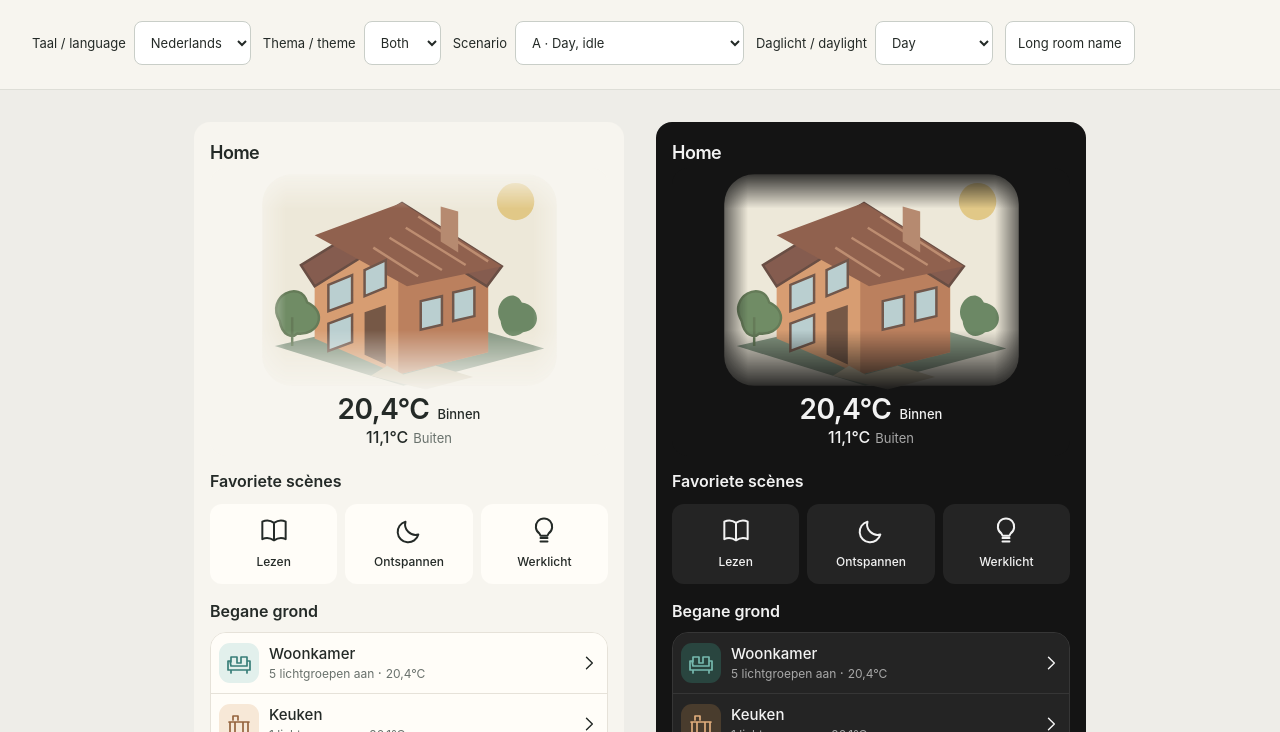
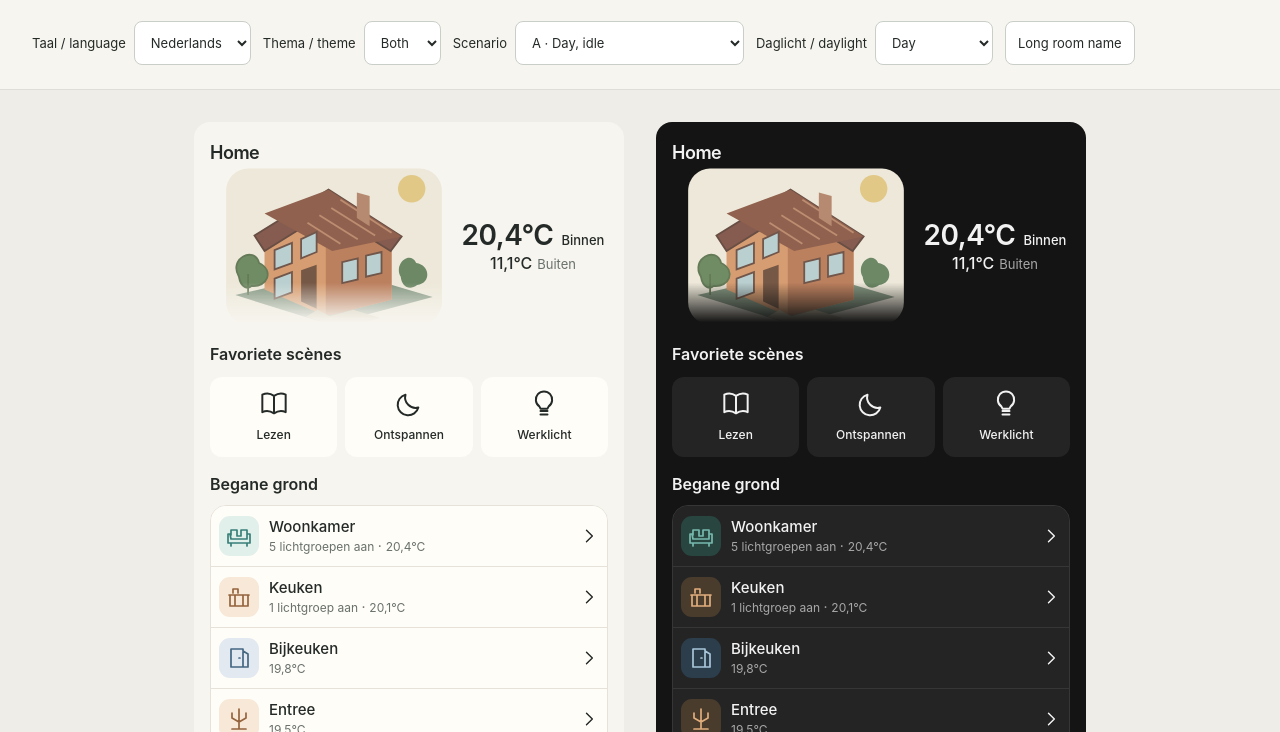
Before and after one commit to leonkielstra/ha-custom-dash, a website built with Vite: page preview/home.html in a window 1280 px wide. Shown: the part 68-800 px from the top of the page. Built offline with nearby package versions, Linux system fonts and the light colour scheme; no server answers.

Commit message:
Refine the full-width Home hero

```diff
--- a/preview/hero-images.ts
+++ b/preview/hero-images.ts
@@ -3,8 +3,10 @@ import { hero } from './home-fixtures';
 // Local household images stay outside the published library and tracked fixtures.
 export async function previewHero() {
   if (new URLSearchParams(location.search).has('fixtures')) return hero;
-  const image_day = '/local/ha-config/www/images/dashboard/home-day-v2.png';
-  const image_night = '/local/ha-config/www/images/dashboard/home-night-v2.png';
+  const image_day =
+    '/local/ha-config/www/images/dashboard/home-day-transparent-v2.png';
+  const image_night =
+    '/local/ha-config/www/images/dashboard/home-night-transparent-v2.png';
   try {
     const responses = await Promise.all(
       [image_day, image_night].map((url) => fetch(url, { method: 'HEAD' })),
--- a/preview/home-fixtures.ts
+++ b/preview/home-fixtures.ts
@@ -78,6 +78,7 @@ export const hero = {
   sun_entity: 'sun.sun',
   image_day: '/preview/assets/home-day.svg',
   image_night: '/preview/assets/home-night.svg',
+  full_bleed: true,
 };
 export const activities: ActivityConfig = {
   type: 'custom:home-activity-section-card',
--- a/preview/home.css
+++ b/preview/home.css
@@ -25,7 +25,7 @@
   display: grid;
   grid-template-columns: repeat(var(--columns), minmax(0, 1fr));
   gap: 12px 32px;
-  margin: 4px auto 0;
+  margin: 0 auto;
   max-width: 430px;
   align-items: start;
 }
@@ -78,7 +78,4 @@
     padding: 16px 12px;
     border-radius: 0;
   }
-  .home-summary > home-hero-card {
-    margin-inline: -12px;
-  }
 }
--- a/src/cards/home-hero.ts
+++ b/src/cards/home-hero.ts
@@ -11,10 +11,13 @@ export class HomeHeroCard extends BaseCard<HeroConfig> {
   static styles = [
     BaseCard.styles,
     css`
+      :host {
+        container-type: inline-size;
+      }
       ha-card {
         display: grid;
-        padding: 0 0 8px;
-        background: var(--room-background);
+        grid-template-columns: minmax(0, 1fr);
+        background: transparent;
       }
       .illustration {
         display: grid;
@@ -47,6 +50,40 @@ export class HomeHeroCard extends BaseCard<HeroConfig> {
             transparent
           );
         mask-composite: intersect;
+      }
+      .full-bleed img {
+        mask-image: linear-gradient(to bottom, black 72%, transparent 96%);
+      }
+      @media (max-width: 480px) {
+        .full-bleed .illustration {
+          width: 100dvw;
+          margin-inline: calc((100% - 100dvw) / 2);
+          height: clamp(180px, 60dvw, 265px);
+        }
+        .full-bleed img {
+          width: 100%;
+          object-fit: cover;
+          object-position: center 30%;
+        }
+        .full-bleed dl {
+          position: relative;
+          margin-top: -10px;
+        }
+      }
+      @media (min-width: 900px) {
+        @container (min-width: 380px) {
+          .full-bleed {
+            grid-template-columns: minmax(0, 1fr) minmax(150px, 36%);
+            align-items: center;
+          }
+          .full-bleed .illustration {
+            height: auto;
+            aspect-ratio: 3 / 2;
+          }
+          .full-bleed dd {
+            overflow-wrap: normal;
+          }
+        }
       }
       .illustration ha-icon {
         color: var(--room-muted);
@@ -146,7 +183,7 @@ export class HomeHeroCard extends BaseCard<HeroConfig> {
   protected render() {
     if (!this.config) return nothing;
     const text = this.strings;
-    return html`<ha-card>
+    return html`<ha-card class=${this.config.full_bleed ? 'full-bleed' : ''}>
       <div class="illustration">
         ${
           this.imageFailed
--- a/src/editor/forms.ts
+++ b/src/editor/forms.ts
@@ -287,6 +287,7 @@ export function cardForm(
         entity('sun_entity', 'sun', true),
         text('image_day', true),
         text('image_night', true),
+        bool('full_bleed'),
         entity('weather', 'weather'),
       ];
       break;
--- a/src/editor/strings.ts
+++ b/src/editor/strings.ts
@@ -41,6 +41,10 @@ const labels: Record<string, readonly [string, string]> = {
   sun_entity: ['Sun entity', 'Zonentiteit'],
   image_day: ['Day illustration URL', 'URL dagillustratie'],
   image_night: ['Night illustration URL', 'URL nachtillustratie'],
+  full_bleed: [
+    'Full-width hero with transparent images',
+    'Paginabrede hero met transparante afbeeldingen',
+  ],
   weather: ['Weather entity', 'Weerentiteit'],
   appliances: ['Appliances', 'Apparaten'],
   hide_when_empty: ['Hide when empty', 'Verbergen als er geen activiteit is'],
--- a/src/ha/config.ts
+++ b/src/ha/config.ts
@@ -265,6 +265,7 @@ export function heroConfig(value: unknown): HeroConfig {
     sun_entity: entity(c.sun_entity, 'sun_entity', 'sun'),
     image_day: text(c.image_day, 'image_day'),
     image_night: text(c.image_night, 'image_night'),
+    full_bleed: optionalBoolean(c.full_bleed, 'full_bleed'),
     weather:
       c.weather === undefined
         ? undefined
--- a/src/ha/types.ts
+++ b/src/ha/types.ts
@@ -63,6 +63,7 @@ export interface HeroConfig extends CardConfig {
   sun_entity: string;
   image_day: string;
   image_night: string;
+  full_bleed?: boolean;
   weather?: string;
 }
 export interface RoomConfig extends CardConfig {
```
Also changed, not shown: docs/project-reference.md (+5 -2 lines), tests/browser/home.spec.ts (+8 -5 lines), tests/editor.test.ts (+19 -0 lines).
